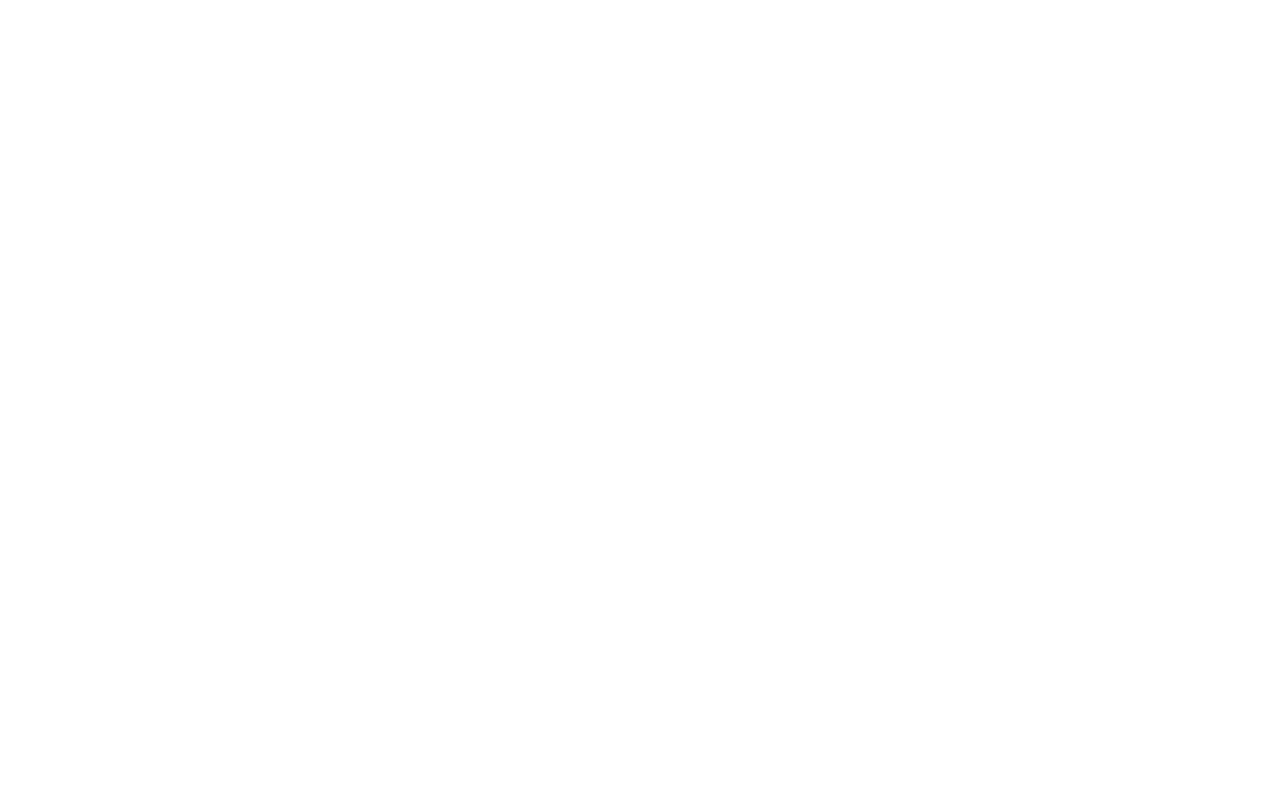
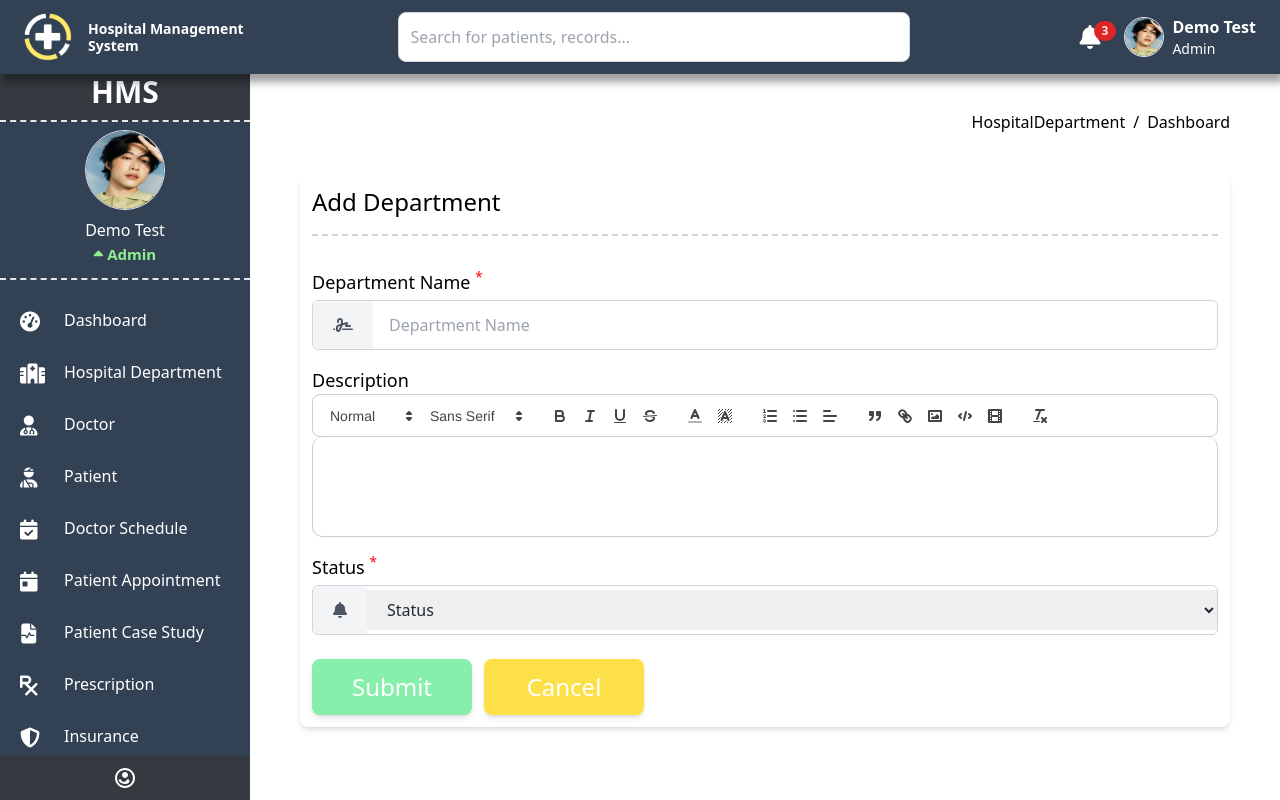
Before and after one commit to Houtkysopanha/hms-pro, a Vue app: page /add-department in a window 1280 px wide. Before the commit this address had no page. Built offline with nearby package versions, Linux system fonts and the light colour scheme.

Commit message:
Done AddDepartment

```diff
--- a/package.json
+++ b/package.json
@@ -10,11 +10,14 @@
   "dependencies": {
     "@coreui/vue-chartjs": "^3.0.0",
     "@fortawesome/fontawesome-free": "^6.7.2",
+    "@popperjs/core": "^2.11.8",
+    "bootstrap": "^5.3.0",
     "chart.js": "^4.4.7",
     "core-js": "^3.8.3",
     "primeflex": "^3.3.1",
     "primeicons": "^7.0.0",
     "primevue": "^4.2.5",
+    "quill": "^2.0.3",
     "vue": "^3.2.13",
     "vue-router": "^4.5.0",
     "vuetify": "^3.7.6"
--- a/src/main.js
+++ b/src/main.js
@@ -3,6 +3,8 @@ import App from './App.vue';
 import router from './router';
 import '../node_modules/@fortawesome/fontawesome-free/css/all.min.css';
 import './assets/tailwind.css';
+// import 'bootstrap/dist/css/bootstrap.min.css';
+// import 'bootstrap/dist/js/bootstrap.bundle.min.js';
 import Chart from 'chart.js/auto';
 
 const app = createApp(App);
--- a/src/router/index.js
+++ b/src/router/index.js
@@ -2,6 +2,7 @@ import { createRouter, createWebHistory } from 'vue-router';
 import MainLayout from '@/views/Layout/MainLayout.vue';
 import DashBaord from '@/views/DashBaord.vue';
 import HospitalDepatment from '@/views/HospiDepart/HospitalDepatment.vue';
+import AddDepartment from '@/views/HospiDepart/AddDepartment.vue';
 
 const routes = [
     {
@@ -22,6 +23,11 @@ const routes = [
         path: '/hospittal-department',
         name: 'HospitalDepartment',
         component: HospitalDepatment,
+      },
+      {
+        path: '/add-department',
+        name: 'AddDepartment',
+        component: AddDepartment
       }
     ],
   },
--- /dev/null
+++ b/src/views/HospiDepart/AddDepartment.vue
@@ -0,0 +1,64 @@
+<template>
+    <div class="container">
+        <div class="header flex justify-end">
+            <p>HospitalDepartment</p>
+            <p class="mx-2">/</p>
+            <p>Dashboard</p>
+        </div>
+        <div class="form-content bg-white shadow-md rounded-lg p-3 mt-10">
+            <p class="text-2xl font-medium border-b-2 border-dashed border-gray-300 pb-4">Add Department</p>
+            <div class="Add-depart mt-8">
+                <label class=" text-lg font-medium" for="Department Name">Department Name <sup style="color: red;">*</sup></label>
+            <div class="flex items-center border mt-1 border-gray-300 rounded-md overflow-hidden">
+    <span class="bg-gray-100 text-gray-600 px-5 py-3"><i class="fa-solid fa-signature"></i></span>
+    <input
+      type="text"
+      class="flex-1 px-4 py-2 text-gray-800 focus:outline-none"
+      placeholder="Department Name"
+      aria-label="Department Name"
+    />
+  </div>
+            </div>
+            <div class="describetion mt-4">
+                <label class=" text-lg font-medium mb-1" for="Department Name">Description</label>
+                <QuillEditor v-model:content="editorContent" />
+            </div>
+            <div class="status mt-4">
+  <label class="text-lg font-medium" for="status-select">
+    Status <sup style="color: red;">*</sup>
+  </label>
+  <div class="flex items-center border mt-1 border-gray-300 rounded-md overflow-hidden">
+    <span class="bg-gray-100 text-gray-600 px-5 py-3">
+        <i class="fa-solid fa-bell"></i>
+    </span>
+    <select
+      id="status-select"
+      class="flex-1 px-4 py-2 text-gray-800 focus:outline-none"
+      aria-label="Status"
+    >
+      <option value="">Status</option>
+      <option value="active">Active</option>
+      <option value="inactive">Inactive</option>
+    </select>
+  </div>
+</div>
+<div class="button mt-6">
+            <button class="w-40 p-3 rounded-lg text-white text-2xl font-medium shadow-md hover:bg-green-200 hover:text-black bg-green-300">Submit</button>
+            <button class="w-40 ml-3 p-3 rounded-lg text-white text-2xl font-medium shadow-md hover:bg-yellow-200 hover:text-black bg-yellow-300">Cancel</button>
+        </div>
+        </div>
+    </div>
+</template>
+<script>
+import QuillEditor from './QuillEditor.vue'
+export default {
+    name: 'AddDepartment',
+    components: { QuillEditor },
+}
+
+</script>
+<style scoped>
+.container{
+    padding: 25px;
+}
+</style>
--- a/src/views/HospiDepart/HospitalDepatment.vue
+++ b/src/views/HospiDepart/HospitalDepatment.vue
@@ -18,9 +18,11 @@
      </div>
       <div class="content-page">
         <div class="button-add flex justify-start items-center mt-5">
-          <button class="bg-blue-500 hover:bg-blue-700 text-white font-bold py-2 px-4 rounded">
+          <router-link to="/add-department">
+            <button class="bg-blue-500 hover:bg-blue-700 text-white font-bold py-2 px-4 rounded">
             + Add Hospital Department
           </button>
+          </router-link>
         </div>
         <div class="table-data mt-5 p-3 bg-white rounded-lg shadow-lg ">
           <div class="header-table flex justify-between items-center border-b-2 border-dashed border-gray-300">
@@ -37,13 +39,16 @@
               <p>in 1 <span>of 100</span></p>
             </div>
           </div>
-          <div class="search-table relative mt-5">
+          <div class="search-table flex relative mt-5">
         <input
           type="text"
           placeholder="Search for departments..."
           class=" w-80 p-3 pl-10 rounded-lg border border-gray-300 text-black focus:outline-none focus:ring-2 focus:ring-gray-300"
         />
         <i class="fa-solid fa-search absolute left-3 top-1/2 transform -translate-y-1/2 text-gray-400"></i>
+        <div class="button">
+          <button class=" ml-2 p-3 text-gray-400 focus:outline-none focus:ring-2 focus:ring-gray-300 rounded-lg border-2"> Sort<i class="fa-solid fa-arrow-up-short-wide"></i></button>
+        </div>
       </div>
 
             <table class="min-w-full bg-white border border-gray-200 mt-5 rounded-lg overflow-hidden ">
@@ -52,7 +57,7 @@
                 <th class="py-3 px-4 border-b text-center justify-center">
                   <div class="flex items-center">
                     ID
-                    <i class="fa-solid fa-sort ml-2 cursor-pointer"></i>
+                    <!-- <i class="fa-solid fa-sort ml-2 cursor-pointer"></i> -->
                   </div>
                 </th>
                 <th class="py-3 px-4 border-b text-center">
--- /dev/null
+++ b/src/views/HospiDepart/QuillEditor.vue
@@ -0,0 +1,116 @@
+<template>
+    <div class="quill-wrap">
+      <!-- Toolbar -->
+      <div id="toolbar">
+        <span class="ql-formats">
+          <select class="ql-header">
+            <option value="1">Heading</option>
+            <option value="2">Subheading</option>
+            <option selected>Normal</option>
+          </select>
+          <select class="ql-font">
+            <option selected>Sans Serif</option>
+            <option value="serif">Serif</option>
+            <option value="monospace">Monospace</option>
+          </select>
+        </span>
+        <span class="ql-formats">
+          <button class="ql-bold"></button>
+          <button class="ql-italic"></button>
+          <button class="ql-underline"></button>
+          <button class="ql-strike"></button>
+        </span>
+        <span class="ql-formats">
+          <select class="ql-color"></select>
+          <select class="ql-background"></select>
+        </span>
+        <span class="ql-formats">
+          <button class="ql-list" value="ordered"></button>
+          <button class="ql-list" value="bullet"></button>
+          <select class="ql-align">
+            <option selected></option>
+            <option value="center"></option>
+            <option value="right"></option>
+            <option value="justify"></option>
+          </select>
+        </span>
+        <span class="ql-formats">
+          <button class="ql-blockquote"></button>
+          <button class="ql-link"></button>
+          <button class="ql-image"></button>
+          <button class="ql-code-block"></button>
+          <button class="ql-video"></button>
+        </span>
+        <span class="ql-formats">
+          <button class="ql-clean"></button>
+        </span>
+      </div>
+
+      <!-- Editor -->
+      <div id="editor" class="quill-editor"></div>
+    </div>
+  </template>
+
+  <script>
+  import Quill from 'quill';
+  import 'quill/dist/quill.snow.css';
+
+  export default {
+    name: 'QuillEditor',
+    props: {
+      content: {
+        type: String,
+        default: ''
+      }
+    },
+    mounted() {
+      // Initialize Quill editor
+      this.editor = new Quill('#editor', {
+        modules: {
+          toolbar: '#toolbar'
+        },
+        theme: 'snow'
+      });
+
+      // Set initial content
+      this.editor.clipboard.dangerouslyPasteHTML(this.content);
+
+      // Emit content changes
+      this.editor.on('text-change', () => {
+        this.$emit('update:content', this.editor.root.innerHTML);
+      });
+    },
+    beforeUnmount() {
+      this.editor = null; // Cleanup editor instance
+    }
+  };
+  </script>
+
+  <style scoped>
+  .quill-wrap {
+    /* max-width: 900px; */
+    width: 100%;
+    /* margin: 20px auto; */
+    border-radius: 10px;
+  }
+
+  .quill-wrap .ql-active {
+    border: 1px solid #ccc !important;
+    border-radius: 10px;
+  }
+
+  .quill-wrap button,
+  .quill-wrap .ql-picker {
+    margin-right: 2px;
+  }
+
+  .quill-editor {
+    min-height: 100px;
+    border: 1px solid #ccc;
+    border-radius: 10px;
+    padding: 10px;
+  }
+  .ql-toolbar.ql-snow {
+    border-radius: 8px;
+  }
+  </style>
```
Also changed, not shown: 1 other file (tests, documents, lock files or other folders).
